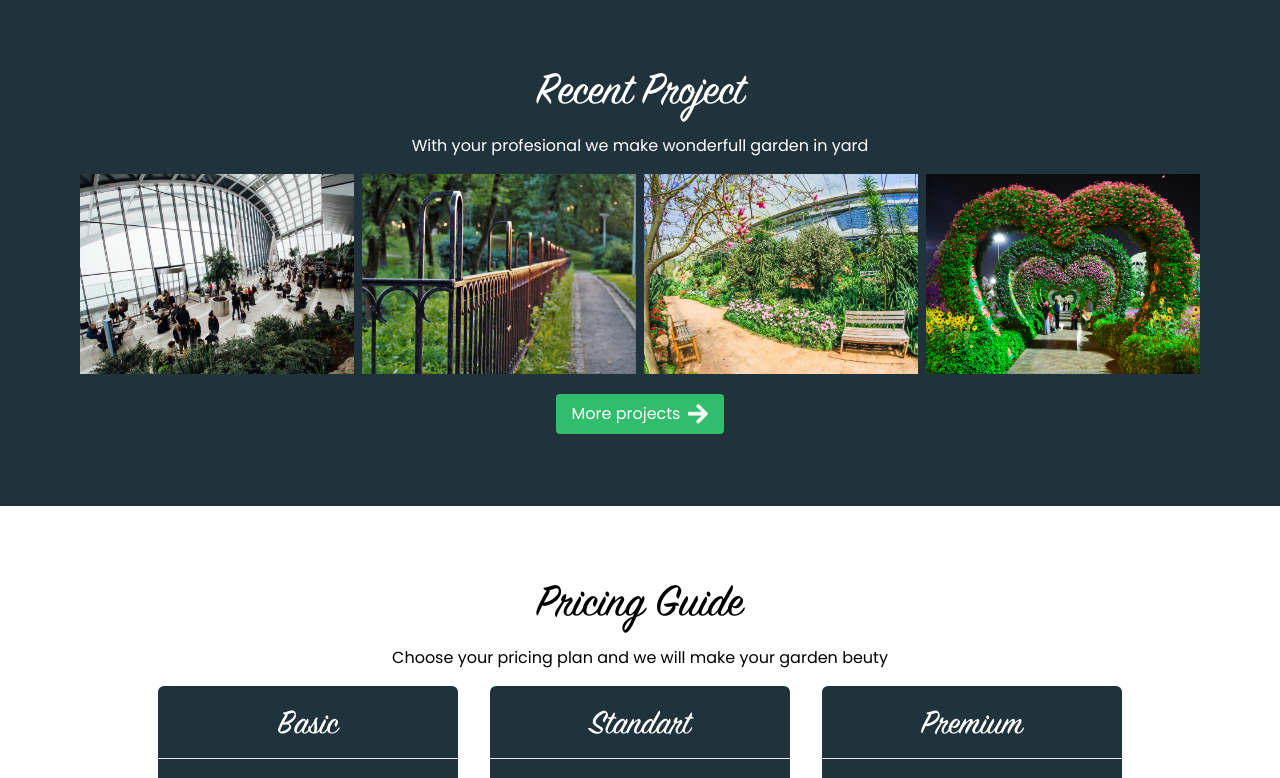
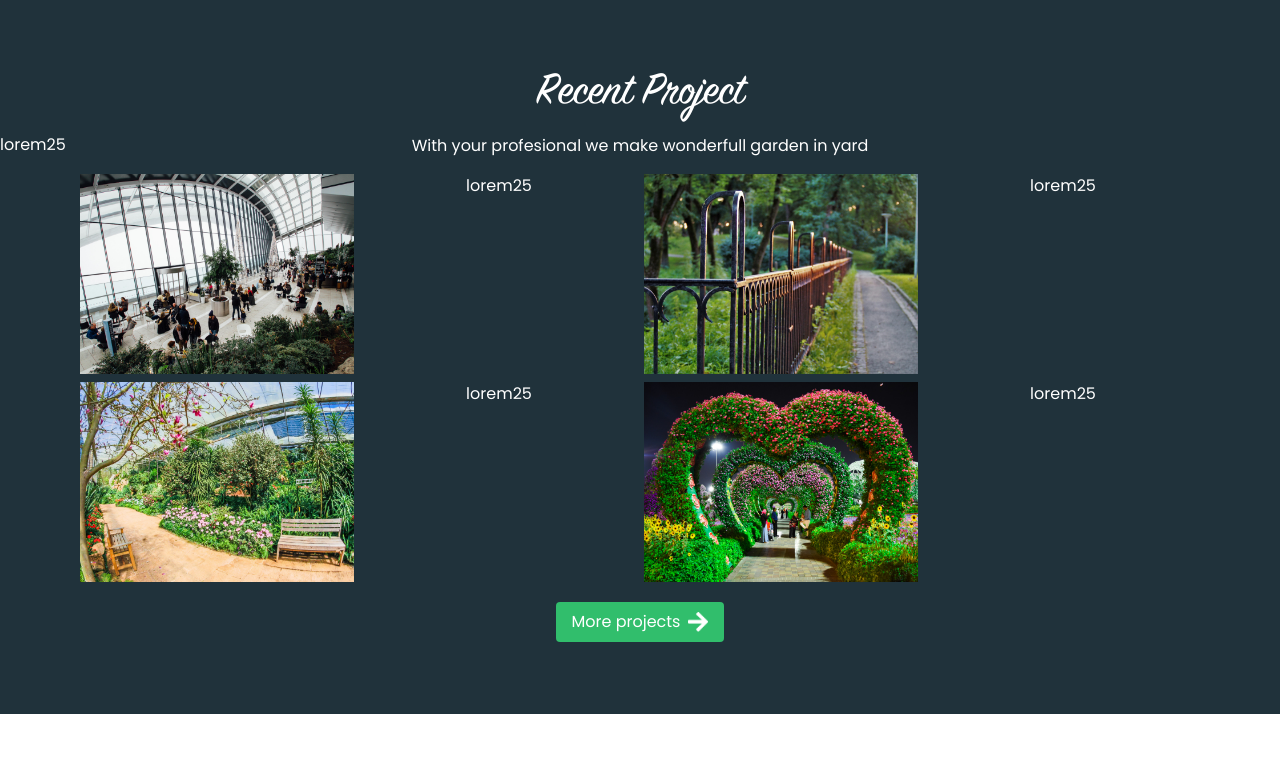
Before and after one commit to ilhammmaulana/green-garden, a React (Vite) app: page / in a window 1280 px wide. Shown: the part 2880-3658 px from the top of the page. Built offline with nearby package versions, Linux system fonts and the light colour scheme.

Commit message:
Add: footer

```diff
--- a/src/components/cards/PricingCard.jsx
+++ b/src/components/cards/PricingCard.jsx
@@ -7,7 +7,10 @@ export default function PricingCard(props) {
       <h4 className="font-signpainter text-4xl text-white text-center py-3">
         {props.name}
       </h4>
-      <hr className="" />
+      <hr
+        className="bg-green-theme-500"
+        style={{ backgroundColor: "#31BE6C", border: "none", height: "3px" }}
+      />
       <h3 className="text-5xl text-white text-center mt-5">
         <sup className="text-3xl">$</sup>
         {props.price}
--- a/src/views/Home/Home.jsx
+++ b/src/views/Home/Home.jsx
@@ -33,6 +33,7 @@ import project1 from "../../assets/images/stock/Project-1.jpeg";
 import project2 from "../../assets/images/stock/Project-2.jpeg";
 import project3 from "../../assets/images/stock/Project-3.jpeg";
 import project4 from "../../assets/images/stock/Project-4.jpeg";
+import logo from "../../assets/images/logos/Logo-GG-w200.png";
 
 export default function Home() {
   const settings = {
@@ -137,6 +138,7 @@ export default function Home() {
           <Slider {...settings}>
             <div className="card-component md:flex gap-5">
               <img src={client1} alt="" className="mx-auto rounded-full" />
+              <p>lorem25</p>
               <div className="text-center md:text-left">
                 <h2 className="text-3xl mb-3 font-bold">Jean Fox JR</h2>
                 <p className="rounded-2xl">
@@ -150,6 +152,7 @@ export default function Home() {
             </div>
             <div className="card-component md:flex justify-center  mx-auto gap-5">
               <img src={client2} alt="" className="mx-auto rounded-full" />
+              <p>lorem25</p>
               <div className="text-center md:text-left">
                 <h2 className="text-3xl mb-3 font-bold">Jessie Crager</h2>
                 <p className="rounded-2xl">
@@ -163,6 +166,7 @@ export default function Home() {
             </div>
             <div className="card-component md:flex justify-center  mx-auto gap-5">
               <img src={client3} alt="" className="mx-auto rounded-full" />
+              <p>lorem25</p>
               <div className="text-center md:text-left">
                 <h2 className="text-3xl mb-3 font-bold">Gennie Dee</h2>
                 <p className="rounded-2xl">
@@ -176,6 +180,7 @@ export default function Home() {
             </div>
             <div className="card-component md:flex justify-center  mx-auto gap-5">
               <img src={client4} alt="" className="mx-auto rounded-full" />
+              <p>lorem25</p>
               <div className="text-center md:text-left">
                 <h2 className="text-3xl mb-3 font-bold">Yoshi</h2>
                 <p className="rounded-2xl">
@@ -189,6 +194,7 @@ export default function Home() {
             </div>
             <div className="card-component md:flex justify-center  mx-auto gap-5">
               <img src={client5} alt="" className="mx-auto rounded-full" />
+              <p>lorem25</p>
               <div className="text-center md:text-left">
                 <h2 className="text-3xl mb-3 font-bold">Tomy James</h2>
                 <p className="rounded-2xl">
@@ -259,6 +265,7 @@ export default function Home() {
             <Button> Hire Our Profesional Now !</Button>
           </div>
           <img src={worker1} className="image-offer-section" alt="" />
+          <p>lorem25</p>
         </div>
       </section>
       <section className="bg-green-dark-theme-500">
@@ -271,9 +278,13 @@ export default function Home() {
           </p>
           <div className="grid grid-cols-1 sm:grid-cols-2 xl:grid-cols-4 gap-2 container-image-projects mb-5 xl:mx-20">
             <img src={project1} alt="" />
+            <p>lorem25</p>
             <img src={project2} alt="" />
+            <p>lorem25</p>
             <img src={project3} alt="" />
+            <p>lorem25</p>
             <img src={project4} alt="" />
+            <p>lorem25</p>
           </div>
           <button className="bg-green-theme-500 flex align-middle justify-center mx-auto hover:bg-green-theme-600 text-white py-2 px-4 rounded">
             <p>More projects</p>
@@ -301,18 +312,39 @@ export default function Home() {
           />
           <PricingCard
             name="Standart"
-            price="10"
-            subprice="68"
+            price="23"
+            subprice="83"
             description="Lorem ipsum dolor, sit amet consectetur adipisicing elit. Facere veniam eius quidem veritatis culpa et? Accusantium nemo architecto perspiciatis unde?"
           />
           <PricingCard
             name="Premium"
-            price="10"
-            subprice="68"
+            price="47"
+            subprice="98"
             description="Lorem ipsum dolor, sit amet consectetur adipisicing elit. Facere veniam eius quidem veritatis culpa et? Accusantium nemo architecto perspiciatis unde?"
           />
         </div>
       </section>
+      <section className="bg-green-dark-theme-500">
+        <footer className="container text-white mx-auto grid grid-cols-3">
+          <div className="">
+            <img src={logo} alt="" />
+            <p className="text-white  text-sm mt-4">
+              Lorem ipsum dolor, sit amet consectetur adipisicing elit. Fugit
+              voluptates harum quaerat ratione. Unde officiis nemo, harum
+              voluptatum suscipit quibusdam iure accusantium enim fugit est?
+            </p>
+          </div>
+          <div className="">
+            <h4 className="text-2xl 4 font-bold">Contact us : </h4>
+            <ul>
+              <li className="flex">
+                <img src="" alt="" />
+                +1 736 829 73
+              </li>
+            </ul>
+          </div>
+        </footer>
+      </section>
     </Layout>
   );
 }
```
